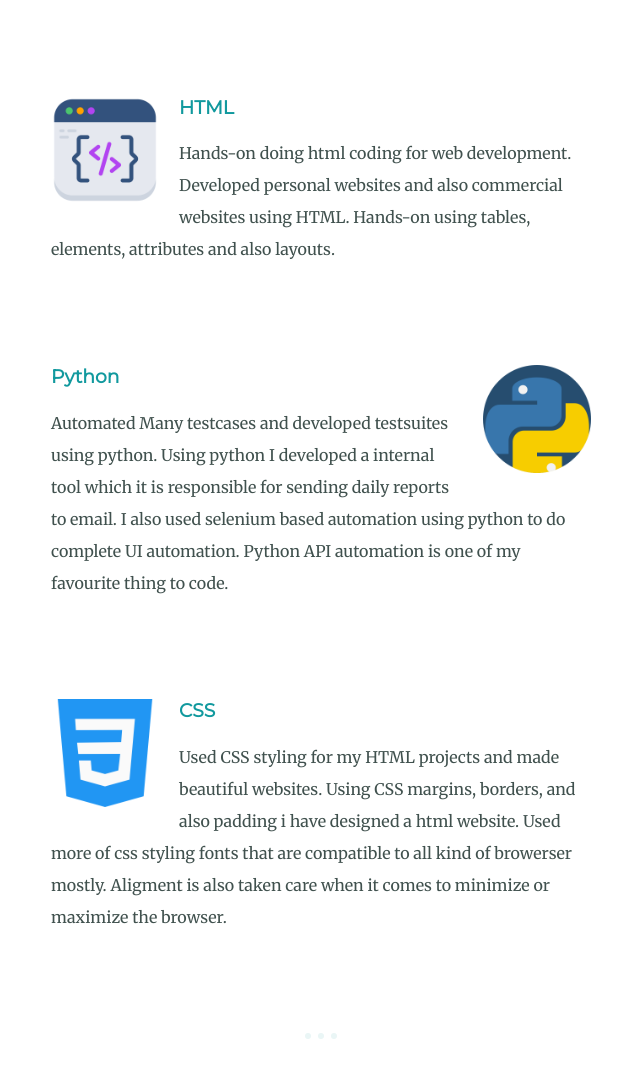
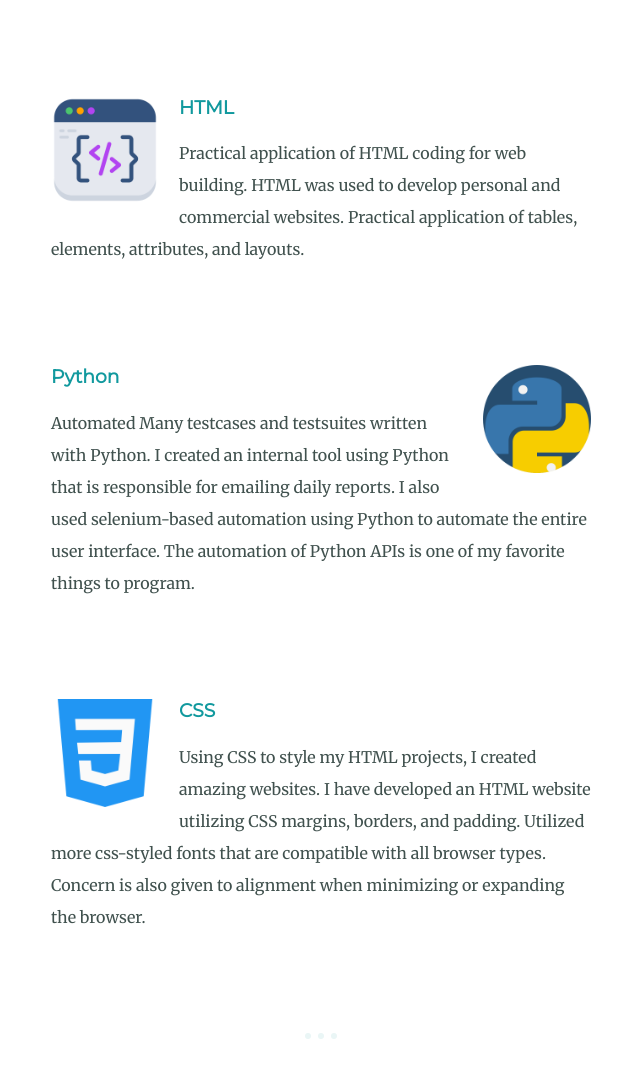
Before and after one commit to hari145ka/MyWebsite, a plain HTML site: page index.html in a window 1280 px wide. Shown: the part 1600-2677 px from the top of the page, without its empty margins (319-959 px from the left). Drawn offline with Linux system fonts and the light colour scheme.

Commit message:
New changes

```diff
--- a/index.html
+++ b/index.html
@@ -19,7 +19,7 @@
         <div class="profile">
             <img src="images/proffharika.png" alt="profile-pic" height="200px" width="200px">
             <h2>Hello.</h2>
-            <p class="intro">I am Software Engineer, I love to develop Website, I am a programmer.</p>
+            <p class="intro">Being a Software Engineer who enjoys website development, I am a coder.</p>
         </div>
         <hr>
         <div class="skills">
@@ -28,30 +28,29 @@
                 <img class="web-code" src="images/web-coding.png" alt="html">
                 <h3>HTML</h3>
                 <p>
-                    Hands-on doing html coding for web development.
-                    Developed personal websites and also commercial websites using HTML.
-                    Hands-on using tables, elements, attributes and also layouts.
+                    Practical application of HTML coding for web building.
+                    HTML was used to develop personal and commercial websites.
+                    Practical application of tables, elements, attributes, and layouts.
                 </p>
             </div>
             <div class="skill-row">
                 <img class="python-code" src="images/python.png" alt="python">
                 <h3>Python</h3>
                 <p>
-                    Automated Many testcases and developed testsuites using python.
-                    Using python I developed a internal tool which it is responsible for sending daily reports to email.
-                    I also used selenium based automation using python to do complete UI automation.
-                    Python API automation is one of my favourite thing to code.
+                    Automated Many testcases and testsuites written with Python.
+                    I created an internal tool using Python that is responsible for emailing daily reports.
+                    I also used selenium-based automation using Python to automate the entire user interface.
+                    The automation of Python APIs is one of my favorite things to program.
                 </p>
             </div>
             <div class="skill-row">
                 <img class="css-code" src="images/css-3.png" alt="css">
                 <h3>CSS</h3>
                 <p>
-                    Used CSS styling for my HTML projects and made beautiful websites.
-                    Using CSS margins, borders, and also padding i have designed a html website.
-                    Used more of css styling fonts that are compatible to all kind of browerser mostly.
-                    Aligment is also taken care when it comes to minimize or maximize the browser.
-                </p>
+                    Using CSS to style my HTML projects, I created amazing websites.
+                    I have developed an HTML website utilizing CSS margins, borders, and padding.
+                    Utilized more css-styled fonts that are compatible with all browser types.
+                    Concern is also given to alignment when minimizing or expanding the browser.
             </div>
         </div>
         <hr>
```
